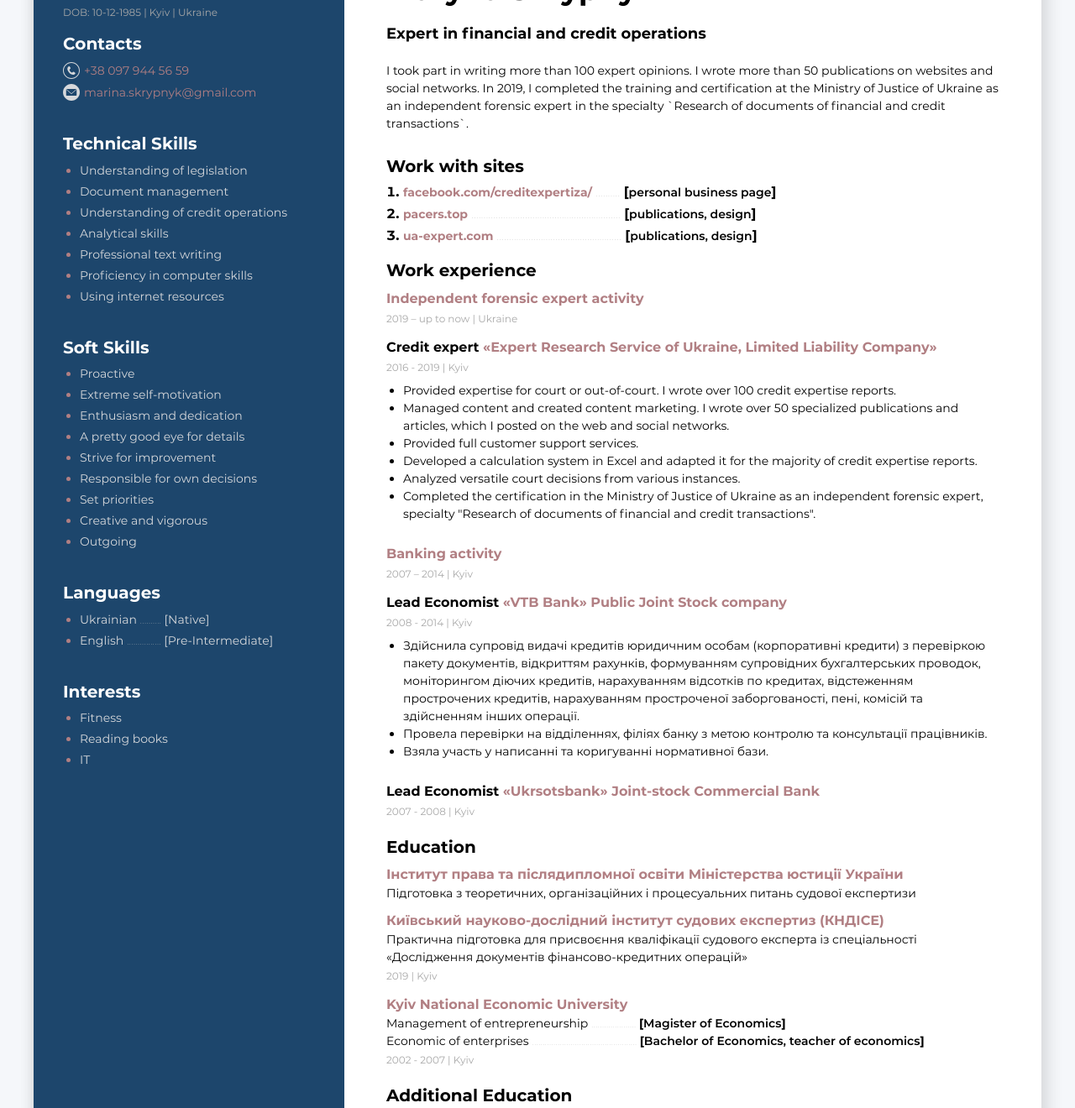
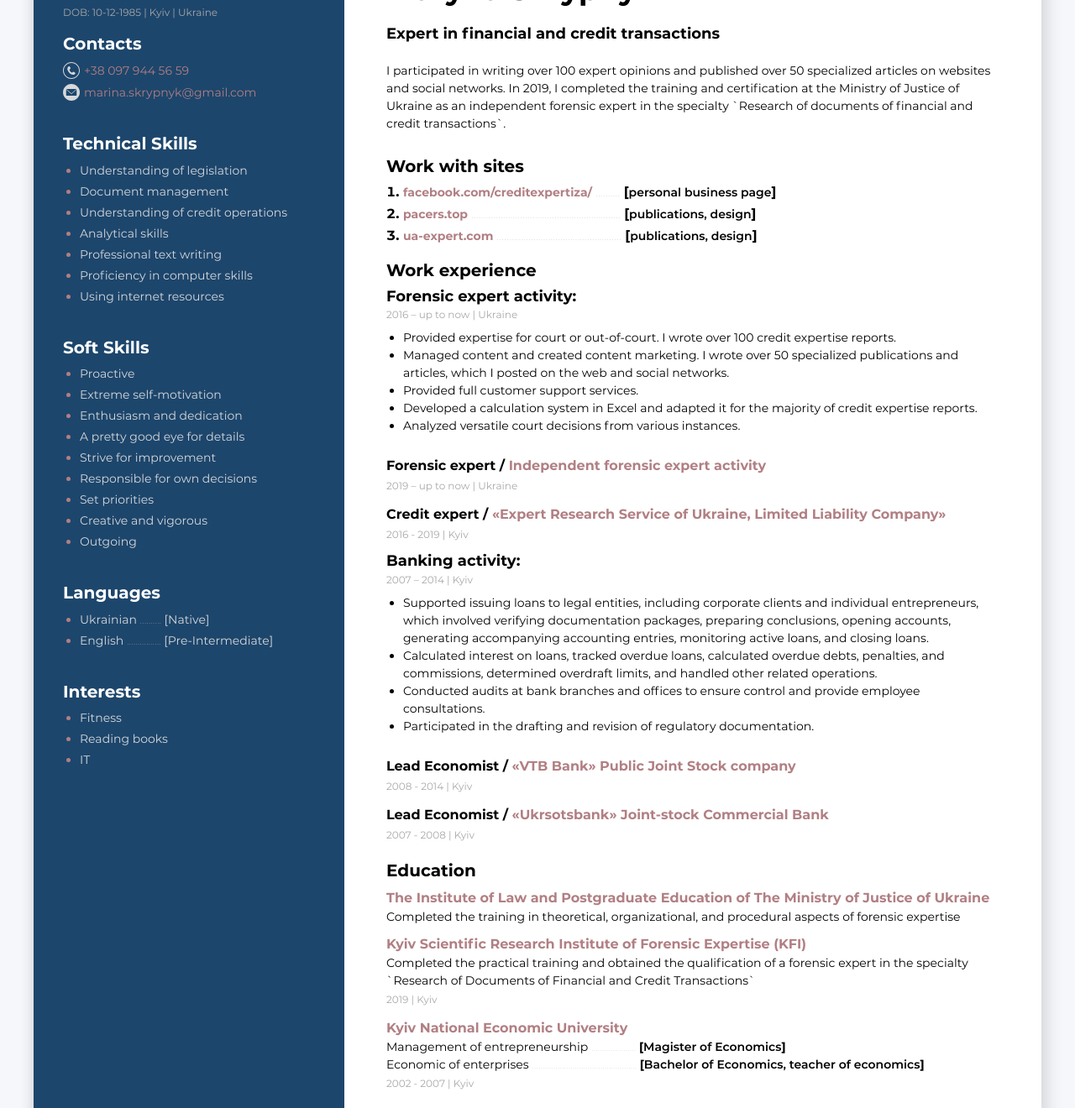
Before and after one commit to Maryna-Skrypnyk/expert-cv, a website built with Parcel: page src/index.html in a window 1280 px wide. Shown: the part 125-1445 px from the top of the page at 84% size. Built offline with nearby package versions, Linux system fonts and the light colour scheme; files whose address does not match are found by name; what vanilla-back-to-top would draw is missing.

Commit message:
languages data

```diff
--- a/src/js/lang-data.js
+++ b/src/js/lang-data.js
@@ -8,7 +8,7 @@ export const langArr = {
     ua: 'Марина Скрипник',
   },
   profession: {
-    en: 'Expert in financial and credit operations',
+    en: 'Expert in financial and credit transactions',
     ua: 'Експерт з фінансово-кредитних операцій',
   },
   fullStack: {
@@ -147,13 +147,13 @@ export const langArr = {
     en: 'IT',
     ua: 'IT',
   },
-  games: {
-    en: 'Board games',
-    ua: 'Настільні ігри',
-  },
+  // games: {
+  //   en: 'Board games',
+  //   ua: 'Настільні ігри',
+  // },
   description: {
-    en: 'I took part in writing more than 100 expert opinions. I wrote more than 50 publications on websites and social networks. In 2019, I completed the training and certification at the Ministry of Justice of Ukraine as an independent forensic expert in the specialty `Research of documents of financial and credit transactions`.',
-    ua: 'Взяла участь у написанні понад 100 експертних висновків. Написала понад 50 публікацій з розміщенням на сайтах та у соц.мережах. У 2019 році пройшла і успішно завершила підготовку та атестацію в Міністерстві юстиції України на незалежного судового експерта по спеціальності "Дослідження документів фінансово-кредитних операцій".',
+    en: 'I participated in writing over 100 expert opinions and published over 50 specialized articles on websites and social networks. In 2019, I completed the training and certification at the Ministry of Justice of Ukraine as an independent forensic expert in the specialty `Research of documents of financial and credit transactions`.',
+    ua: 'Взяла участь у написанні понад 100 експертних висновків, написала та опублікувала понад 50 спеціалізованих статей на сайтах і в соціальних мережах. У 2019 році пройшла і успішно завершила підготовку та атестацію в Міністерстві юстиції України на незалежного судового експерта по спеціальності "Дослідження документів фінансово-кредитних операцій".',
   },
   projects: {
     en: 'Work with sites',
@@ -171,12 +171,20 @@ export const langArr = {
     en: 'Work experience',
     ua: 'Досвід роботи',
   },
+  forensicActivity: {
+    en: 'Forensic expert activity:',
+    ua: 'Судово-експертна діяльність:',
+  },
   expertActivity: {
     en: 'Independent forensic expert activity',
-    ua: 'Незалежна судово-експертна діяльність',
+    ua: 'незалежній судово-експертній діяльності',
+  },
+  forensicExpert: {
+    en: 'Forensic expert /',
+    ua: 'Судовий експерт у',
   },
   expert: {
-    en: 'Credit expert',
+    en: 'Credit expert /',
     ua: 'Експерт по кредитам у',
   },
   ersu: {
@@ -184,8 +192,24 @@ export const langArr = {
     ua: 'ТОВ «Експертно-дослідна служба України»',
   },
   bankingActivity: {
-    en: 'Banking activity',
-    ua: 'Банківська діяльність',
+    en: 'Banking activity:',
+    ua: 'Банківська діяльність:',
+  },
+  support: {
+    en: 'Supported issuing loans to legal entities, including corporate clients and individual entrepreneurs, which involved verifying documentation packages, preparing conclusions, opening accounts, generating accompanying accounting entries, monitoring active loans, and closing loans.',
+    ua: 'Здійснила супровід видачі кредитів юридичним особам, в т.ч. корпоративним та фізичним особам-підприємцям, включаючи перевірку пакету документів, підготовку висновків, відкриття рахунків, формування супровідних бухгалтерських проводок, моніторинг діючих кредитів та закриття кредитів.',
+  },
+  calculate: {
+    en: 'Calculated interest on loans, tracked overdue loans, calculated overdue debts, penalties, and commissions, determined overdraft limits, and handled other related operations.',
+    ua: 'Нараховувала відсотки по кредитах, відстежувала прострочені кредити, нараховувала прострочену заборгованість, пеню, комісії, розраховувала ліміти овердрафтів та інші операції.',
+  },
+  audits: {
+    en: 'Conducted audits at bank branches and offices to ensure control and provide employee consultations.',
+    ua: 'Провела перевірки на відділеннях, філіях банку з метою контролю та консультації працівників.',
+  },
+  documentation: {
+    en: 'Participated in the drafting and revision of regulatory documentation.',
+    ua: 'Взяла участь у складанні та доопрацюванні нормативної бази.',
   },
   vtb: {
     en: '«VTB Bank» Public Joint Stock company',
@@ -196,7 +220,7 @@ export const langArr = {
     ua: 'АТ «Укрсоцбанк»',
   },
   leadEconomist: {
-    en: 'Lead Economist',
+    en: 'Lead Economist /',
     ua: 'Провідний економіст в',
   },
   upToNow: {
@@ -208,20 +232,20 @@ export const langArr = {
     ua: 'Освіта та професійна підготовка',
   },
   lawInstitute: {
-    en: 'Інститут права та післядипломної освіти Міністерства юстиції України',
+    en: 'The Institute of Law and Postgraduate Education of The Ministry of Justice of Ukraine',
     ua: 'Інститут права та післядипломної освіти Міністерства юстиції України',
   },
   lawDescription: {
-    en: 'Підготовка з теоретичних, організаційних і процесуальних питань судової експертизи',
-    ua: 'Підготовка з теоретичних, організаційних і процесуальних питань судової експертизи',
+    en: 'Completed the training in theoretical, organizational, and procedural aspects of forensic expertise',
+    ua: 'Пройшла підготовку з теоретичних, організаційних і процесуальних питань судової експертизи',
   },
   researchInstitute: {
-    en: 'Київський науково-дослідний інститут судових експертиз (КНДІСЕ)',
+    en: 'Kyiv Scientific Research Institute of Forensic Expertise (KFI)',
     ua: 'Київський науково-дослідний інститут судових експертиз (КНДІСЕ)',
   },
   researchDescription: {
-    en: 'Практична підготовка для присвоєння кваліфікації судового експерта із спеціальності «Дослідження документів фінансово-кредитних операцій»',
-    ua: 'Практична підготовка для присвоєння кваліфікації судового експерта із спеціальності «Дослідження документів фінансово-кредитних операцій»',
+    en: 'Completed the practical training and obtained the qualification of a forensic expert in the specialty `Research of Documents of Financial and Credit Transactions`',
+    ua: 'Завершила практичну підготовку та отримала кваліфікацію судового експерта із спеціальності «Дослідження документів фінансово-кредитних операцій»',
   },
   additionalEducation: {
     en: 'Additional Education',
@@ -255,29 +279,13 @@ export const langArr = {
     en: 'Economic of enterprises',
     ua: 'Економіка підприємств',
   },
-  // completed: {
-  //   en: 'Completed a 9-month course on front-end and a 2-month course on back-end.',
-  //   ua: 'Завершила 9-місячний курс front-end та 2-місячний курс back-end розробки.',
-  // },
-  // learned: {
-  //   en: 'Learned the workings of JavaScript, React.js, HTML, CSS, and others.',
-  //   ua: 'Навчилась працювати з JavaScript, React.js, HTML, CSS та з іншими технологіями.',
-  // },
-  // vsc: {
-  //   en: 'Became familiar with using popular coding technology such as Visual Studio Code.',
-  //   ua: 'Ознайомилась з використанням популярної технології кодування Visual Studio Code.',
-  // },
-  // built: {
-  //   en: 'Built several web applications using the technologies above. Three of them are team projects.',
-  //   ua: 'Створила кілька веб-додатків, використовуючи вищезазначені технології, з яких три – це командні проекти.',
-  // },
   providedExpertise: {
     en: 'Provided expertise for court or out-of-court. I wrote over 100 credit expertise reports.',
     ua: 'Надала експертизу для судового та позасудового розгляду. Написала понад 100 звітів кредитної експертизи.',
   },
   managedExpertise: {
     en: 'Managed content and created content marketing. I wrote over 50 specialized publications and articles, which I posted on the web and social networks.',
-    ua: 'Керувала контентом і створювала маркетинговий контент. Написала понад 50 спеціалізованих публікацій і статей, які розміщувала в Інтернеті та соціальних мережах.',
+    ua: 'Керувала контентом і створювала маркетинговий контент. Написала понад 50 спеціалізованих публікацій і статей, які розміщувала на сайтах та в соціальних мережах.',
   },
   customer: {
     en: 'Provided full customer support services.',
@@ -291,8 +299,4 @@ export const langArr = {
     en: 'Analyzed versatile court decisions from various instances.',
     ua: 'Проаналізувала різноманітні судові рішення різних інстанцій.',
   },
-  certification: {
-    en: 'Completed the certification in the Ministry of Justice of Ukraine as an independent forensic expert, specialty "Research of documents of financial and credit transactions".',
-    ua: 'Пройшла атестацію в Міністерстві юстиції України на звання незалежного судового експерта зі спеціальності «Дослідження документів фінансово-кредитних операцій».',
-  },
 };
--- a/src/partials/main-info.html
+++ b/src/partials/main-info.html
@@ -57,11 +57,11 @@
     </div>
 
     <p class="description lng-description">
-      Взяла участь у написанні понад 100 експертних висновків. Написала понад 50
-      публікацій з розміщенням на сайтах та у соц.мережах. У 2019 році успішно
-      завершила підготовку та атестацію в Міністерстві юстиції України на
-      незалежного судового експерта по спеціальності "Дослідження документів
-      фінансово-кредитних операцій".
+      Взяла участь у написанні понад 100 експертних висновків, написала та
+      опублікувала понад 50 спеціалізованих статей на сайтах і в соціальних
+      мережах. У 2019 році пройшла і успішно завершила підготовку та атестацію в
+      Міністерстві юстиції України на незалежного судового експерта по
+      спеціальності "Дослідження документів фінансово-кредитних операцій".
     </p>
   </div>
 
@@ -176,12 +176,44 @@
     <h3 class="about-me-title lng-work">Досвід роботи</h3>
     <!--company 1-->
     <div>
+      <h4 class="profession-title profession-action lng-forensicActivity">
+        Судово-експертна діяльність
+      </h4>
+      <span class="profession-time">
+        2016 – <span class="lng-upToNow">до тепер</span>
+        <span class="profession-divider">|</span>
+        <span class="lng-ukraine">Україна</span>
+      </span>
+      <ul class="profession-duties">
+        <li class="profession-duties-item lng-providedExpertise">
+          Надала експертизу для судового та позасудового розгляду. Написала
+          понад 100 звітів кредитної експертизи.
+        </li>
+        <li class="profession-duties-item lng-managedExpertise">
+          Керувала контентом і створювала маркетинговий контент. Написала понад
+          50 спеціалізованих публікацій і статей, які розміщувала на сайтах та у
+          соціальних мережах.
+        </li>
+        <li class="profession-duties-item lng-customer">
+          Надавала повний спектр послуг підтримки клієнтів.
+        </li>
+        <li class="profession-duties-item lng-calculation">
+          Розробила систему розрахунків в Excel та адаптувала її для більшості
+          звітів кредитної експертизи.
+        </li>
+        <li class="profession-duties-item lng-analyzedCourt">
+          Проаналізувала різноманітні судові рішення різних інстанцій.
+        </li>
+      </ul>
+    </div>
+    <div>
       <h4 class="profession-title">
+        <span class="lng-forensicExpert">Судовий експерт у</span>
         <a
           href="https://www.facebook.com/creditexpertiza/about/"
           class="profession-company lng-expertActivity"
         >
-          Незалежна судово-експертна діяльність
+          Незалежній судово-експертній діяльності
         </a>
       </h4>
       <span class="profession-time">
@@ -203,32 +235,6 @@
         2016 - 2019 <span class="profession-divider">|</span>
         <span class="lng-kyiv">Київ</span>
       </span>
-      <ul class="profession-duties">
-        <li class="profession-duties-item lng-providedExpertise">
-          Provided expertise for court or out-of-court. I wrote over 100 credit
-          expertise reports.
-        </li>
-        <li class="profession-duties-item lng-managedExpertise">
-          Managed content and created content marketing. I wrote over 50
-          specialized publications and articles, which I posted on the web and
-          social networks.
-        </li>
-        <li class="profession-duties-item lng-customer">
-          Provided full customer support services.
-        </li>
-        <li class="profession-duties-item lng-calculation">
-          Developed a calculation system in Excel and adapted it for the
-          majority of credit expertise reports.
-        </li>
-        <li class="profession-duties-item lng-analyzedCourt">
-          Analyzed versatile court decisions from various instances.
-        </li>
-        <li class="profession-duties-item lng-certification">
-          Completed the certification in the Ministry of Justice of Ukraine as
-          an independent forensic expert, specialty "Research of documents of
-          financial and credit transactions".
-        </li>
-      </ul>
     </div>
 
     <!-- company 3 -->
@@ -240,6 +246,27 @@
         2007 – 2014 <span class="profession-divider">|</span>
         <span class="lng-kyiv">Київ</span>
       </span>
+      <ul class="profession-duties">
+        <li class="profession-duties-item lng-support">
+          Здійснила супровід видачі кредитів юридичним особам, в т.ч.
+          корпоративним та фізичним особам-підприємцям, включаючи перевірку
+          пакету документів, підготовку висновків, відкриття рахунків,
+          формування супровідних бухгалтерських проводок, моніторинг діючих
+          кредитів та закриття кредитів.
+        </li>
+        <li class="profession-duties-item lng-calculate">
+          Нараховувала відсотки по кредитах, відстежувала прострочені кредити,
+          нараховувала прострочену заборгованість, пеню, комісії, розраховувала
+          ліміти овердрафтів та інші операції.
+        </li>
+        <li class="profession-duties-item lng-audits">
+          Провела перевірки на відділеннях, філіях банку з метою контролю та
+          консультації працівників.
+        </li>
+        <li class="profession-duties-item lng-documentation">
+          Взяла участь у складанні та доопрацюванні нормативної бази.
+        </li>
+      </ul>
     </div>
 
     <div>
@@ -253,23 +280,6 @@
         2008 - 2014 <span class="profession-divider">|</span>
         <span class="lng-kyiv">Київ</span>
       </span>
-      <ul class="profession-duties">
-        <li class="profession-duties-item">
-          Здійснила супровід видачі кредитів юридичним особам (корпоративні
-          кредити) з перевіркою пакету документів, відкриттям рахунків,
-          формуванням супровідних бухгалтерських проводок, моніторингом діючих
-          кредитів, нарахуванням відсотків по кредитах, відстеженням
-          прострочених кредитів, нарахуванням простроченої заборгованості, пені,
-          комісій та здійсненням інших операції.
-        </li>
-        <li class="profession-duties-item">
-          Провела перевірки на відділеннях, філіях банку з метою контролю та
-          консультації працівників.
-        </li>
-        <li class="profession-duties-item">
-          Взяла участь у написанні та коригуванні нормативної бази.
-        </li>
-      </ul>
     </div>
 
     <!--company 4-->
@@ -304,8 +314,8 @@
         </a>
       </h4>
       <p class="profession-duties-item lng-lawDescription">
-        Підготовка з теоретичних, організаційних і процесуальних питань судової
-        експертизи
+        Пройшла підготовку з теоретичних, організаційних і процесуальних питань
+        судової експертизи
       </p>
       <!-- <span class="profession-time"
         >2002 - 2007 <span class="profession-divider">|</span>
@@ -323,8 +333,9 @@
         </a>
       </h4>
       <p class="profession-duties-item lng-researchDescription">
-        Практична підготовка для присвоєння кваліфікації судового експерта із
-        спеціальності «Дослідження документів фінансово-кредитних операцій»
+        Завершила практичну підготовку та отримала кваліфікацію судового
+        експерта із спеціальності «Дослідження документів фінансово-кредитних
+        операцій»
       </p>
       <span class="profession-time"
         >2019 <span class="profession-divider">|</span>
@@ -391,23 +402,6 @@
         >2020 - 2021 <span class="profession-divider">|</span>
         <span class="lng-kyiv">Київ</span></span
       >
-      <!-- <ul class="profession-duties">
-        <li class="profession-duties-item lng-completed">
-          Completed a 9-month course on front-end and a 2-month course on
-          back-end.
-        </li>
-        <li class="profession-duties-item lng-learned">
-          Learned the workings of JavaScript, React.js, HTML, CSS, and others.
-        </li>
-        <li class="profession-duties-item lng-vsc">
-          Became familiar with using popular coding technology such as Visual
-          Studio Code.
-        </li>
-        <li class="profession-duties-item lng-built">
-          Built several web applications using the technologies above. Three of
-          them are team projects.
-        </li>
-      </ul> -->
     </div>
 
     <!--education 2-->
--- a/src/sass/layout/_about-me.scss
+++ b/src/sass/layout/_about-me.scss
@@ -172,11 +172,11 @@ span.profession-company:focus {
 }
 
 .profession-action {
-  color: $accent-color;
+  // color: $accent-color;
   text-decoration: none;
-  font-size: $profession-font-size;
+  font-size: 18px;
   font-weight: $title-font-weight;
-  line-height: $profession-line-height;
+  line-height: $title-about-line-height;
 }
 
 .profession-duties {
```
